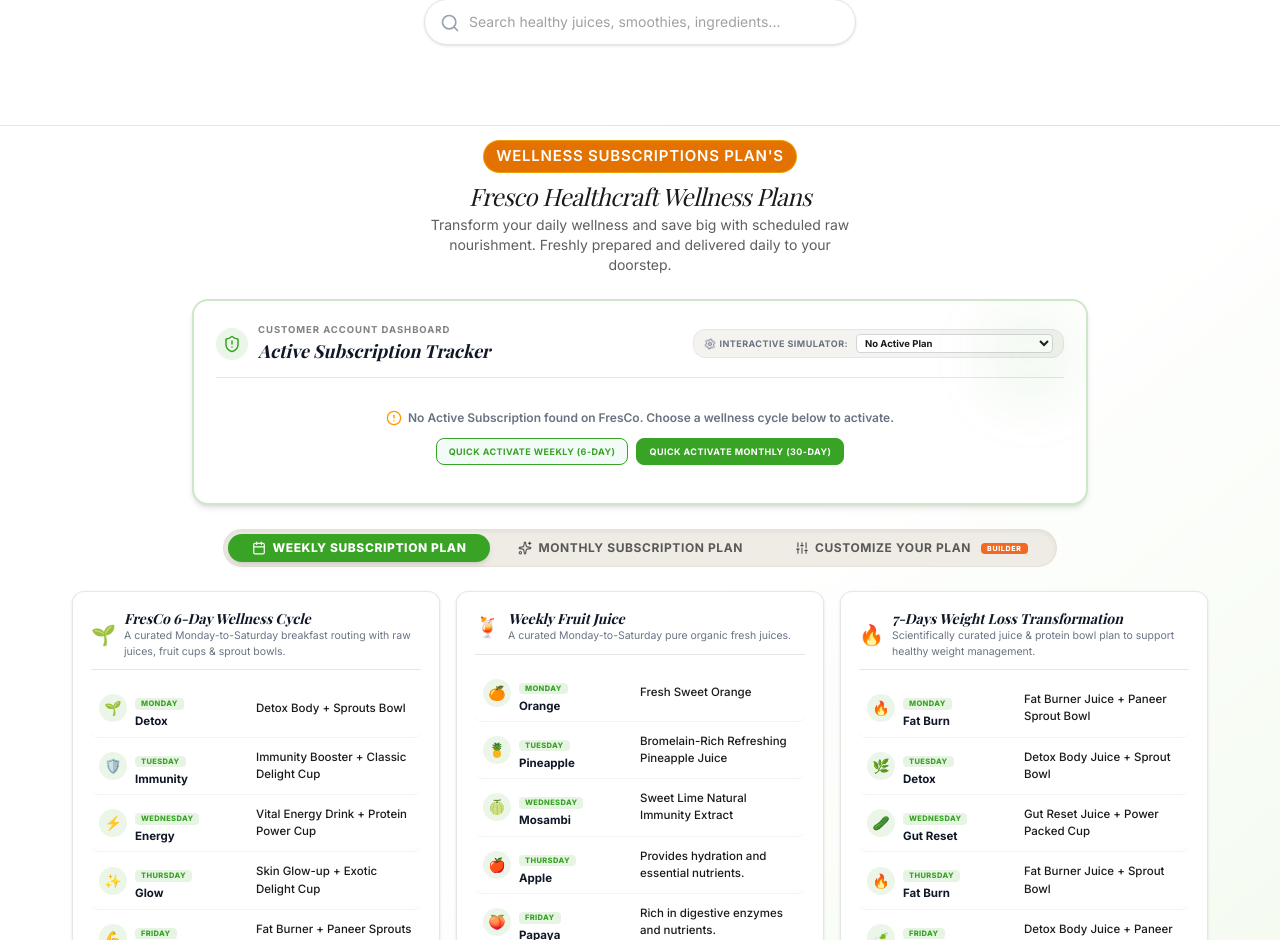
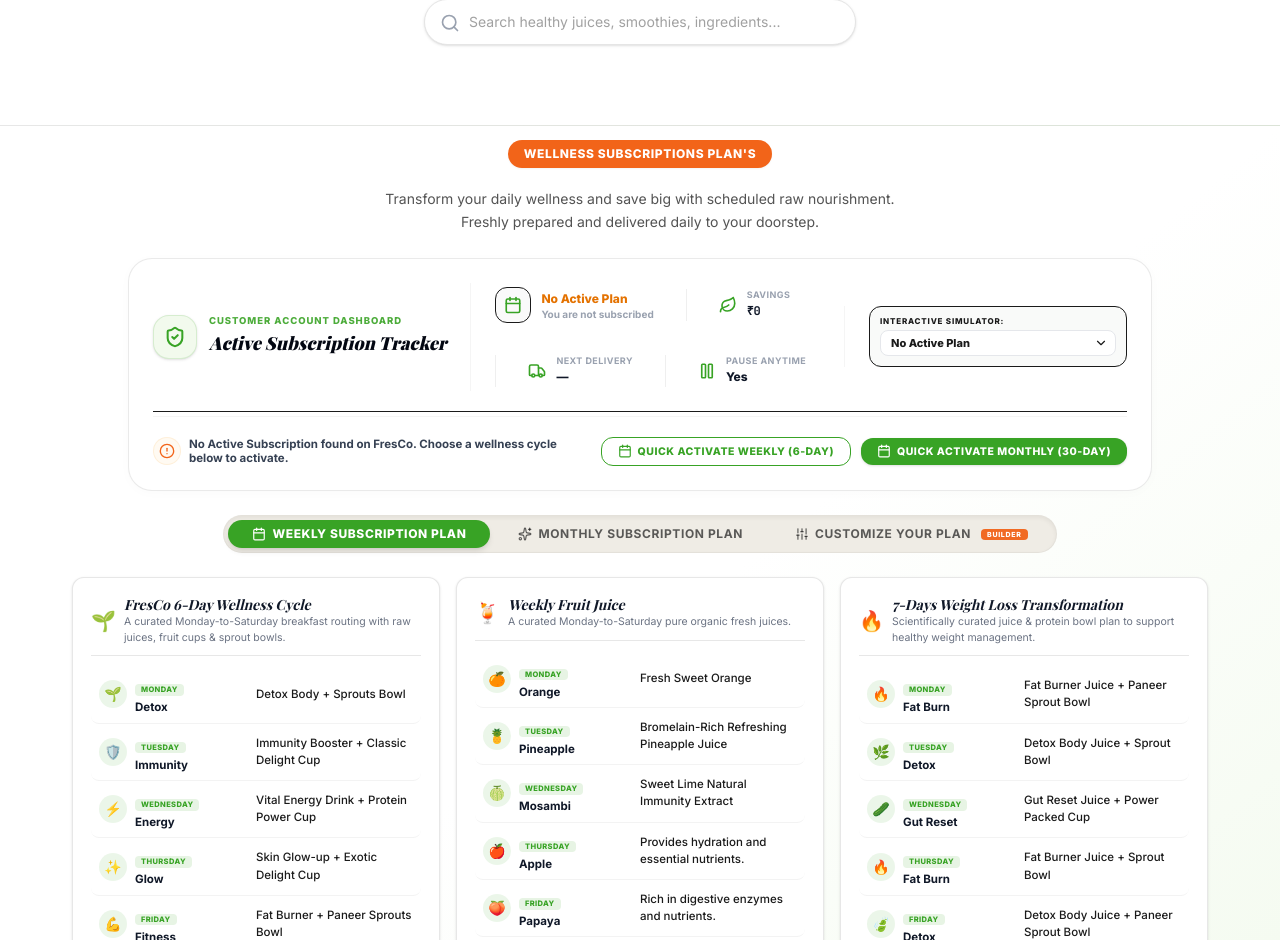
Before and after one commit to FresCohealthcraft/FrescohealthcraftPuneOfficial-, a React (Vite) app: page / in a window 1280 px wide. Shown: the part 818-1758 px from the top of the page. Built offline with nearby package versions, Linux system fonts and the light colour scheme; a web font is replaced by a local one.

Commit message:
Update SubscriptionSection.tsx

```diff
--- a/src/components/SubscriptionSection.tsx
+++ b/src/components/SubscriptionSection.tsx
@@ -2,7 +2,7 @@ import React, { useState, useEffect } from "react";
 import { motion, AnimatePresence } from "motion/react";
 import { MenuItem, CartItem } from "../types";
 import { MENU_ITEMS } from "../data";
-import { Leaf, Calendar, Sparkles, CheckCircle2, ChevronRight, Gift, Trophy, ShieldAlert, Sliders, Clock, Settings, Pause, Play, RefreshCw, AlertCircle, Trash2, Plus, ChevronDown, Check, MessageSquare } from "lucide-react";
+import { Leaf, Calendar, Sparkles, CheckCircle2, ChevronRight, Gift, Trophy, ShieldAlert, Sliders, Clock, Settings, Pause, Play, RefreshCw, AlertCircle, Trash2, Plus, ChevronDown, Check, MessageSquare, ShieldCheck, Truck } from "lucide-react";
 
 interface SubscriptionSectionProps {
   onAddToCartDirectly: (item: MenuItem) => void;
@@ -894,66 +894,135 @@ export default function SubscriptionSection({ onAddToCartDirectly, onAddBulkToCa
       <div className="max-w-7xl mx-auto px-4 sm:px-6 lg:px-8 text-center">
 
         {/* Subscription Badge */}
-        <div className="inline-flex items-center justify-center border border-[#FFFF00]/30 text-[#ffffff] bg-[#e47200]/100 px-3 py-1 rounded-full text-[15px] font-semibold uppercase tracking-wider mb-2">
+        <div className="inline-flex items-center justify-center text-white bg-[#F26419] px-4 py-1.5 rounded-full text-xs font-black uppercase tracking-wider mb-3 shadow-xs">
           Wellness Subscriptions Plan's
         </div>
 
         {/* Dynamic Headings */}
-        <h2 className="text-xl sm:text-2xl font-serif italic text-[#1A1A1A] tracking-tight leading-tight">
-          Fresco Healthcraft Wellness Plans
-        </h2>
-        <p className="mt-1 text-[#1A1A1A]/70 max-w-md mx-auto text-xs sm:text-sm">
-          Transform your daily wellness and save big with scheduled raw nourishment. Freshly prepared and delivered daily to your doorstep.
+
+        <p className="mt-2 text-[#1A1A1A]/75 max-w-xl mx-auto text-xs sm:text-sm leading-relaxed">
+          Transform your daily wellness and save big with scheduled raw nourishment.
+          <br />
+          Freshly prepared and delivered daily to your doorstep.
         </p>
 
         {/* Real-time Customer Active Subscription Status Desk */}
-        <div id="subscription-tracker-desk" className="max-w-4xl mx-auto my-6 text-left">
-          <div className="bg-white border-2 border-[#38A325]/25 rounded-2xl p-4 sm:p-5.5 shadow-md relative overflow-hidden">
-            {/* Ambient Background Glow */}
-            <div className="absolute right-0 top-0 w-28 h-28 bg-[#38A325]/5 rounded-full filter blur-xl pointer-events-none" />
-
-            <div className="flex flex-col sm:flex-row sm:items-center justify-between border-b border-[#1A1A1A]/10 pb-3 mb-4 gap-3">
-              <div className="flex items-center space-x-2.5">
-                <div className="w-8 h-8 rounded-full bg-[#38A325]/10 flex items-center justify-center font-bold text-[#38A325]">
-                  <ShieldAlert className="w-4.5 h-4.5" />
-                </div>
-                <div>
-                  <h3 className="text-[9.5px] font-bold uppercase tracking-widest text-[#1A1A1A]/55 font-sans">
-                    Customer Account Dashboard
+        <div id="subscription-tracker-desk" className="max-w-5xl mx-auto my-6 text-left">
+          <div className="bg-white border border-neutral-200/80 rounded-3xl p-5 sm:p-6 shadow-[0_2px_12px_rgba(0,0,0,0.02)] relative">
+
+            {/* Top Dashboard Row */}
+            <div className="flex flex-col lg:flex-row lg:items-center justify-between gap-5 lg:gap-6 pb-5 border-b border-neutral-150">
+
+              {/* Left Group: Shield Badge & Dashboard Title */}
+              <div className="flex items-center space-x-3 shrink-0">
+                <div className="w-11 h-11 rounded-2xl bg-[#F2FAED] flex items-center justify-center text-[#38A325] border border-[#38A325]/15 shadow-sm">
+                  <ShieldCheck className="w-5.5 h-5.5" strokeWidth={2.2} />
+                </div>
+                <div className="text-left">
+                  <h3 className="text-[9.5px] font-extrabold uppercase tracking-widest text-[#38A325]/90 font-sans leading-none">
+                    CUSTOMER ACCOUNT DASHBOARD
                   </h3>
-                  <h4 className="font-serif italic text-base sm:text-lg text-gray-900 font-bold">
+                  <h4 className="font-serif italic text-base sm:text-lg text-gray-950 font-extrabold mt-1">
                     Active Subscription Tracker
                   </h4>
                 </div>
               </div>
 
-              {/* Status Switcher & Simulator Tools */}
-              <div className="flex items-center space-x-2 bg-[#EFECE5]/60 px-2.5 py-1 rounded-xl border border-neutral-200 self-start sm:self-center">
-                <span className="text-[9px] font-bold text-gray-500 uppercase tracking-wider flex items-center gap-1">
-                  <Settings className="w-3 h-3 animate-spin" style={{ animationDuration: "12s" }} />
-                  <span>Interactive Simulator:</span>
-                </span>
+              {/* Middle Stats Group - Beautiful columns with vertical dividers */}
+              <div className="flex flex-wrap items-center gap-4 sm:gap-6 md:gap-8 lg:border-l lg:border-neutral-100 lg:pl-6 py-1">
+
+                {/* Stat 1: Plan status */}
+                <div className="flex items-center space-x-2.5 min-w-[145px] text-left">
+                  <div className="w-9 h-9 rounded-xl bg-neutral-50 border border-neutral-150 flex items-center justify-center shrink-0">
+                    <Calendar className="w-4.5 h-4.5 text-[#38A325]" strokeWidth={2.2} />
+                  </div>
+                  <div>
+                    <h5 className={`text-xs font-black ${activePlan ? 'text-gray-950' : 'text-[#E47200]'}`}>
+                      {activePlan ? activePlan.name : "No Active Plan"}
+                    </h5>
+                    <p className="text-[10px] text-gray-400 font-bold mt-0.5 leading-none">
+                      {activePlan ? "Active & Confirmed" : "You are not subscribed"}
+                    </p>
+                  </div>
+                </div>
+
+                <div className="hidden sm:block h-8 w-px bg-neutral-200/60" />
+
+                {/* Stat 2: Savings */}
+                <div className="flex items-center space-x-2.5 text-left">
+                  <Leaf className="w-4.5 h-4.5 text-[#38A325]" strokeWidth={2.2} />
+                  <div>
+                    <p className="text-[9px] font-bold text-gray-400 uppercase tracking-wider leading-none">Savings</p>
+                    <p className="text-xs font-black text-gray-900 mt-1 font-mono">
+                      ₹{activePlan ? (activePlan.type === "monthly" ? "661" : "150") : "0"}
+                    </p>
+                  </div>
+                </div>
+
+                <div className="hidden sm:block h-8 w-px bg-neutral-200/60" />
+
+                {/* Stat 3: Next Delivery */}
+                <div className="flex items-center space-x-2.5 text-left">
+                  <Truck className="w-4.5 h-4.5 text-[#38A325]" strokeWidth={2.2} />
+                  <div>
+                    <p className="text-[9px] font-bold text-gray-400 uppercase tracking-wider leading-none">Next Delivery</p>
+                    <p className="text-xs font-black text-gray-900 mt-1 font-sans">
+                      {activePlan ? "Tomorrow" : "—"}
+                    </p>
+                  </div>
+                </div>
+
+                <div className="hidden sm:block h-8 w-px bg-neutral-200/60" />
+
+                {/* Stat 4: Pause Anytime */}
+                <div className="flex items-center space-x-2.5 text-left">
+                  <Pause className="w-4.5 h-4.5 text-[#38A325]" strokeWidth={2.2} />
+                  <div>
+                    <p className="text-[9px] font-bold text-gray-400 uppercase tracking-wider leading-none">Pause Anytime</p>
+                    <p className="text-xs font-black text-gray-900 mt-1 font-sans">
+                      Yes
+                    </p>
+                  </div>
+                </div>
+
+              </div>
+
+              {/* Right Group: Interactive Simulator Select Box */}
+              <div className="lg:border-l lg:border-neutral-100 lg:pl-6 shrink-0 w-full lg:w-auto">
+                <div className="bg-[#F9FAF9] rounded-xl p-2.5 border border-neutral-150 min-w-[200px] shadow-3xs text-left">
+                  <span className="block text-[8px] font-black uppercase tracking-widest text-gray-450 mb-1 leading-none font-sans">
+                    INTERACTIVE SIMULATOR:
+                  </span>
+                  <div className="relative">
                     <select
                       value={activePlan ? activePlan.id : "none"}
                       onChange={(e) => handleSimulatorDropdownSelect(e.target.value)}
-                  className="bg-white border border-gray-300 rounded text-[9.5px] font-bold text-[#1A1A1A] py-0.5 px-1 focus:outline-none focus:ring-1 focus:ring-[#38A325] cursor-pointer"
+                      className="w-full bg-white border border-gray-200 hover:border-gray-350 rounded-lg text-[11px] font-black text-gray-955 py-1 pl-2.5 pr-7 focus:outline-none focus:ring-1 focus:ring-[#38A325]/30 cursor-pointer appearance-none shadow-4xs"
                     >
                       <option value="none">No Active Plan</option>
                       <option value="sub_weekly_nutrient">Fresco 6-Day Wellness Cycle</option>
                       <option value="sub_weekly_fruit_juice">Weekly Fruit Juice</option>
                       <option value="month_green_taster">7-Days Weight Loss Transformation</option>
-                  <option value="month_balanced_cleanse"> Daily Fresh Wellness Plan</option>
+                      <option value="month_balanced_cleanse">Daily Fresh Wellness Plan</option>
                       <option value="month_wellness_overhaul">Protein Power Plan</option>
                       <option value="custom_plan_custom">Ultimate Wellness Elite Plan</option>
                     </select>
-              </div>
-            </div>
-
+                    <div className="absolute inset-y-0 right-0 flex items-center pr-2 pointer-events-none text-gray-450">
+                      <ChevronDown className="w-3.5 h-3.5" />
+                    </div>
+                  </div>
+                </div>
+              </div>
+
+            </div>
+
+            {/* Bottom Content Area */}
             {activePlan ? (
+              <div className="pt-5">
                 <div className="grid grid-cols-1 md:grid-cols-12 gap-5.5">
                   {/* Visual Status Indicator & Delivery Tracker */}
                   <div className="md:col-span-7 space-y-3.5">
-                  <div className="flex flex-wrap items-center justify-between gap-2.5">
+                    <div className="flex flex-wrap items-center justify-between gap-2.5 text-left">
                       <div className="flex items-center space-x-2">
                         <span className="text-xl select-none">
                           {activePlan.type === "monthly" ? "👑" : "🌱"}
@@ -981,7 +1050,7 @@ export default function SubscriptionSection({ onAddToCartDirectly, onAddBulkToCa
                     </div>
 
                     {/* Delivery Progress Bar */}
-                  <div className="bg-[#EFECE5]/40 border border-gray-200/50 rounded-xl p-3 space-y-1.5">
+                    <div className="bg-[#EFECE5]/40 border border-gray-200/50 rounded-xl p-3 space-y-1.5 text-left">
                       <div className="flex justify-between items-baseline text-[10.5px]">
                         <span className="text-gray-500 font-medium">Deliveries Dispatch Cycle:</span>
                         <span className="font-mono text-gray-850 font-bold">
@@ -1078,7 +1147,7 @@ export default function SubscriptionSection({ onAddToCartDirectly, onAddBulkToCa
                             <span className="text-[#38A325] font-extrabold">{activePlan.customerName}</span>
                             <span className="text-[10px] font-mono text-neutral-400 font-normal">({activePlan.customerPhone})</span>
                           </p>
-                        <p className="text-gray-505 leading-relaxed flex items-start gap-1.5 mt-1 text-xs">
+                          <p className="text-gray-505 leading-relaxed flex items-start gap-1.5 mt-1 text-xs text-neutral-650">
                             <span>📍 Dropto:</span>
                             <span className="text-neutral-600 font-medium">
                               {activePlan.customerAddress}
@@ -1103,7 +1172,7 @@ export default function SubscriptionSection({ onAddToCartDirectly, onAddBulkToCa
                         <div className="text-xl p-1 bg-white/95 rounded-lg border border-neutral-200 select-none">
                           {getTodayItemForPlan(activePlan.id).icon}
                         </div>
-                      <div className="min-w-0">
+                        <div className="min-w-0 text-left">
                           <span className="font-bold text-[11.5px] text-gray-950 block leading-tight truncate">
                             {getTodayItemForPlan(activePlan.id).juice}
                           </span>
@@ -1119,7 +1188,7 @@ export default function SubscriptionSection({ onAddToCartDirectly, onAddBulkToCa
                     </div>
 
                     {/* Active Controls */}
-                  <div className="space-y-2 pt-2 border-t border-neutral-200/20">
+                    <div className="space-y-2 pt-2 border-t border-neutral-200/20 text-left">
                       <div className="grid grid-cols-2 gap-2">
                         <button
                           onClick={handleTogglePausePlan}
@@ -1206,13 +1275,22 @@ export default function SubscriptionSection({ onAddToCartDirectly, onAddBulkToCa
                     </div>
                   </div>
                 </div>
+              </div>
             ) : (
-              <div className="py-4 text-center">
-                <p className="text-xs text-gray-500 font-semibold mb-3 flex items-center justify-center gap-1.5">
-                  <AlertCircle className="w-4 h-4 text-amber-500 shrink-0" />
-                  <span>No Active Subscription found on FresCo. Choose a wellness cycle below to activate.</span>
-                </p>
-                <div className="flex flex-wrap items-center justify-center gap-2 max-w-xl mx-auto">
+              <div className="pt-5 flex flex-col md:flex-row items-center justify-between gap-4 border-t border-neutral-100 mt-1">
+
+                {/* Warning Alert Message */}
+                <div className="flex items-center space-x-2 text-left bg-transparent">
+                  <div className="w-7 h-7 rounded-full bg-amber-500/5 flex items-center justify-center shrink-0 border border-amber-500/10">
+                    <AlertCircle className="w-4 h-4 text-[#F26419]" />
+                  </div>
+                  <p className="text-[11.5px] font-bold text-gray-700 leading-tight">
+                    No Active Subscription found on FresCo. Choose a wellness cycle below to activate.
+                  </p>
+                </div>
+
+                {/* Quick Action Buttons */}
+                <div className="flex flex-wrap items-center gap-2.5 shrink-0">
                   <button
                     onClick={() => {
                       updateActivePlan({
@@ -1229,9 +1307,10 @@ export default function SubscriptionSection({ onAddToCartDirectly, onAddBulkToCa
                       setShowSubscriptionSuccess("Weekly Plan Loaded!");
                       setTimeout(() => setShowSubscriptionSuccess(null), 2000);
                     }}
-                    className="border border-[#38A325] text-[#38A325] bg-emerald-500/5 hover:bg-[#38A325]/10 px-3 py-1.5 rounded-lg text-[9px] font-bold uppercase tracking-wider cursor-pointer transition-colors"
-                  >
-                    Quick Activate Weekly (6-Day)
+                    className="flex items-center space-x-1.5 px-4 py-1.5 border border-[#38A325] text-[#38A325] hover:bg-[#38A325]/5 rounded-xl font-extrabold text-[10.5px] uppercase tracking-wider transition-all cursor-pointer active:scale-95 bg-transparent"
+                  >
+                    <Calendar className="w-3.5 h-3.5" />
+                    <span>QUICK ACTIVATE WEEKLY (6-DAY)</span>
                   </button>
                   <button
                     onClick={() => {
@@ -1249,11 +1328,13 @@ export default function SubscriptionSection({ onAddToCartDirectly, onAddBulkToCa
                       setShowSubscriptionSuccess("Monthly Protein Plus Loaded!");
                       setTimeout(() => setShowSubscriptionSuccess(null), 2000);
                     }}
-                    className="border border-[#38A325] text-white bg-[#38A325] hover:bg-[#2F891F] px-3 py-1.5 rounded-lg text-[9px] font-bold uppercase tracking-wider cursor-pointer shadow-xs transition-colors"
-                  >
-                    Quick Activate Monthly (30-Day)
-                  </button>
-                </div>
+                    className="flex items-center space-x-1.5 px-4 py-1.5 bg-[#38A325] hover:bg-[#2F891F] text-white rounded-xl font-extrabold text-[10.5px] uppercase tracking-wider transition-all cursor-pointer shadow-sm active:scale-95"
+                  >
+                    <Calendar className="w-3.5 h-3.5" />
+                    <span>QUICK ACTIVATE MONTHLY (30-DAY)</span>
+                  </button>
+                </div>
+
               </div>
             )}
           </div>
```
Lines whose indentation alone changed are shown as unchanged.
